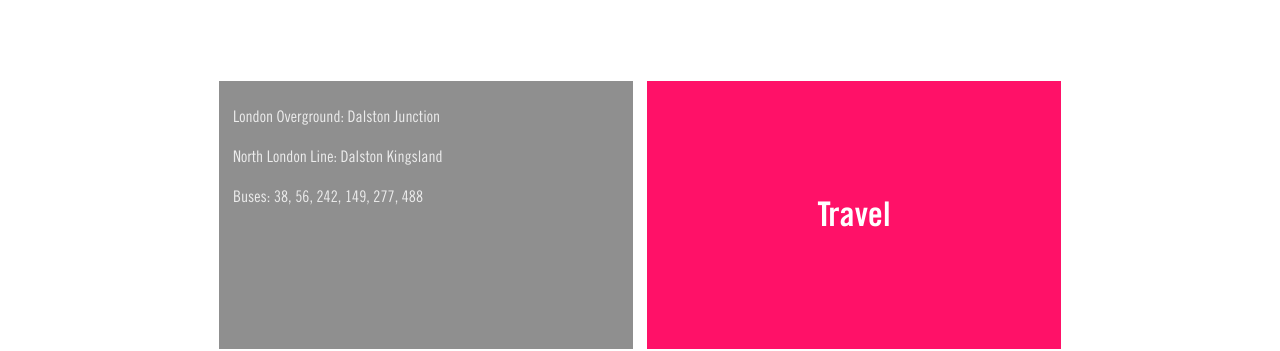
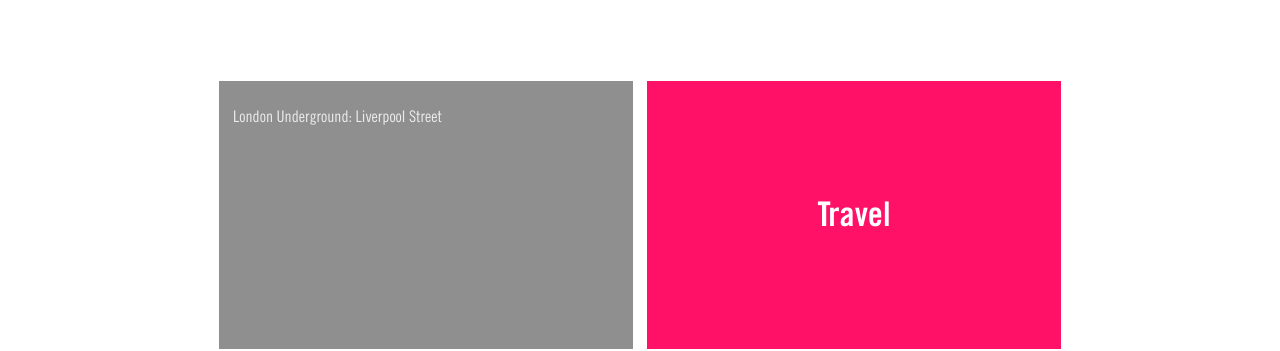
Before and after one commit to marchibbins/parthia, a Jekyll site: the page built from pages/contact.html, in a window 1280 px wide. Shown: the part 1383-1734 px from the top of the page. Built offline with Jekyll 4.4.1, drawn with Linux system fonts in a browser that asks for light colours; some web fonts are replaced; some of the changed lines change nothing that is shown.

Commit message:
Update contact map and travel

```diff
--- a/pages/contact.html
+++ b/pages/contact.html
@@ -28,18 +28,19 @@
     <script type="text/javascript" src="http://maps.google.com/maps/api/js?sensor=false"></script>
     <script type="text/javascript">
         function init_map() {
-            var myOptions = {
+            var latLng = [51.5202035, -0.0796004],
+                myOptions = {
                     zoom: 17,
-                    center: new google.maps.LatLng(51.54690919999999,-0.07477389999996831),
+                    center: new google.maps.LatLng(latLng[0], latLng[1]),
                     mapTypeId: google.maps.MapTypeId.ROADMAP
                 },
                 map = new google.maps.Map(document.getElementById("contact-map"), myOptions),
                 marker = new google.maps.Marker({
                     map: map,
-                    position: new google.maps.LatLng(51.54690919999999, -0.07477389999996831)
+                    position: new google.maps.LatLng(latLng[0], latLng[1])
                 }),
                 infowindow = new google.maps.InfoWindow({
-                    content: "<b>Parthia London</b><br/>18 Ashwin Street<br/>E8 3DL London"
+                    content: "<b>Parthia London</b><br/>1 Primrose Street<br/>London EC2A 2EX"
                 });
 
             google.maps.event.addListener(marker, "click", function() {
@@ -61,9 +62,7 @@
         <article class="columns__left">
             <div class="columns__wrap">
                 <div class="page-content">
-                    <p>London Overground: Dalston Junction</p>
-                    <p>North London Line: Dalston Kingsland</p>
-                    <p>Buses: 38, 56, 242, 149, 277, 488</p>
+                    <p>London Underground: Liverpool Street</p>
                 </div>
             </div>
         </article>
```
